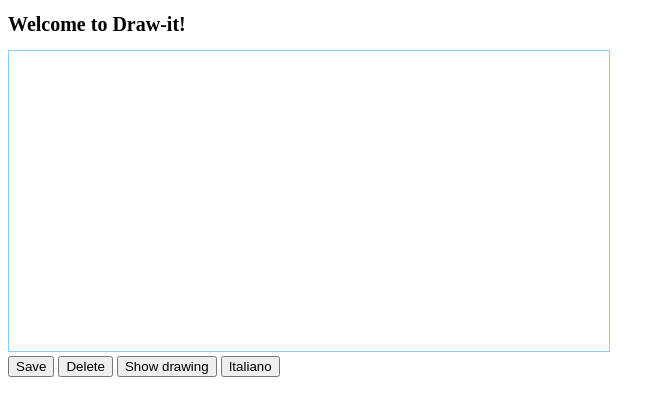
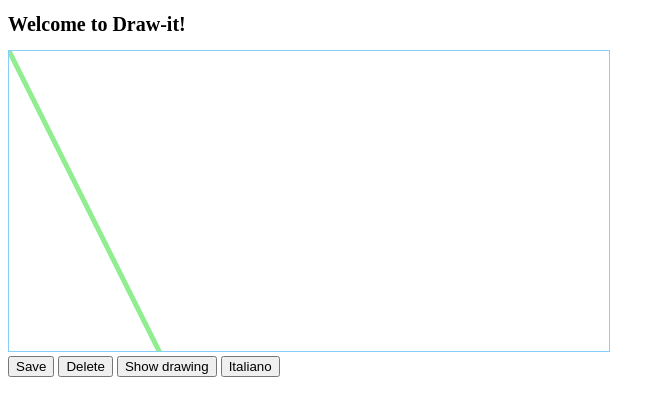
Before and after one commit to mirisurprize/Project-Draw-it, a website with bundled scripts: page public/index.html in a window 1280 px wide. Both pictures are taken after a click on the button "Show drawing". Shown: the whole page, without its empty margins (0-665 px from the left). Built offline with nearby package versions, Linux system fonts and the light colour scheme; files whose address does not match are found by name.

Commit message:
added canvas module, you can now draw

```diff
--- a/public/index.html
+++ b/public/index.html
@@ -17,6 +17,6 @@
         <button id="newLanguageBtn" data-translate="newLanguageBtn"></button>
     </div>
     <script src="js/app.mjs" type="module"></script>
-
+    <script src="js/canvas.mjs" type="module"></script>
 </body>
 </html>
--- a/public/js/app.mjs
+++ b/public/js/app.mjs
@@ -62,7 +62,7 @@ async function deleteDrawing(canvasElement){
 
 async function getDrawing(canvasElement){
     const drawingData = canvasElement.toDataURL("image/jpeg", 0.7);
-    const drawingId = await deleteData("/drawing/id",{drawingData})
+    const drawingId = await getData("/drawing/id",{drawingData})
 
     console.log("/drawing/:id"+drawingId+"-view");
 }
--- /dev/null
+++ b/public/js/canvas.mjs
@@ -0,0 +1,39 @@
+let canv = document.getElementById("canv");
+let ctx = canv.getContext("2d");
+
+document.addEventListener("mouseup", startDrawing);
+document.addEventListener("mousedown", stopDrawing);
+document.addEventListener("mousemove", currentlydraw);
+
+let coordinations = {x:0, y:0};
+let paint = false;
+
+function getPos(e){
+    coordinations.x = e.clientX - canv.offsetLeft;
+    coordinations.y = e.clientY - canv.offsetTop;
+}
+
+function startDrawing(e){
+    paint = true;
+    getPos(e);
+}
+
+function stopDrawing(e){
+    paint = false;
+}
+
+function currentlydraw(e){
+    if(!paint) {
+        ctx.beginPath();
+        ctx.lineWidth = 5;
+        ctx.lineCap = "round";
+        ctx.strokeStyle = "lightgreen";
+
+        ctx.moveTo(coordinations.x, coordinations.y);
+        getPos(e);
+
+        ctx.lineTo(coordinations.x, coordinations.y);
+        ctx.stroke();
+
+    }
+}
--- a/server.mjs
+++ b/server.mjs
@@ -29,7 +29,7 @@ function getDrawing(req,resp,next){
 }
 
 function saveDrawing(req,resp,next){
-    const drawing = req.body.drawingData
+    const drawing = req.body.drawingData;
     drawings.push(drawing);
     resp.json({drawingId:drawings.length})
 }
```
